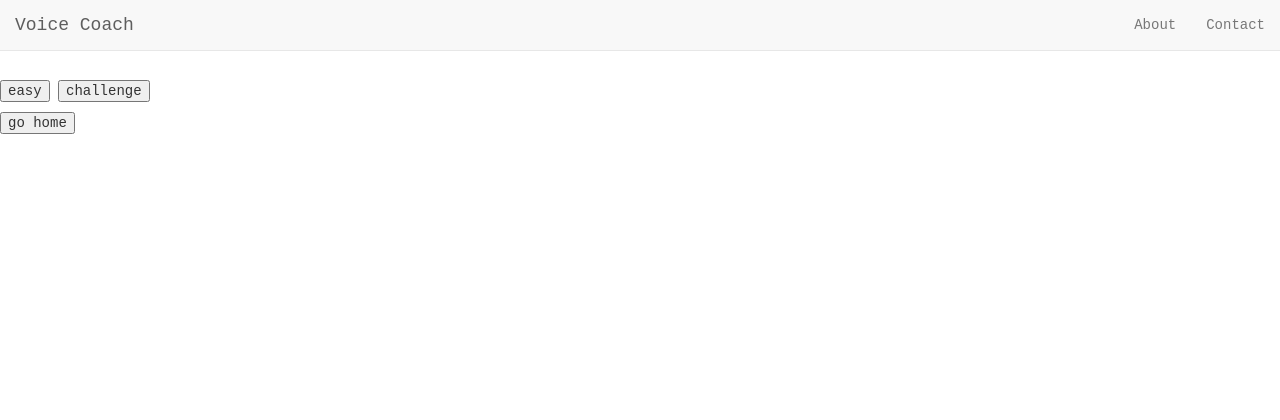
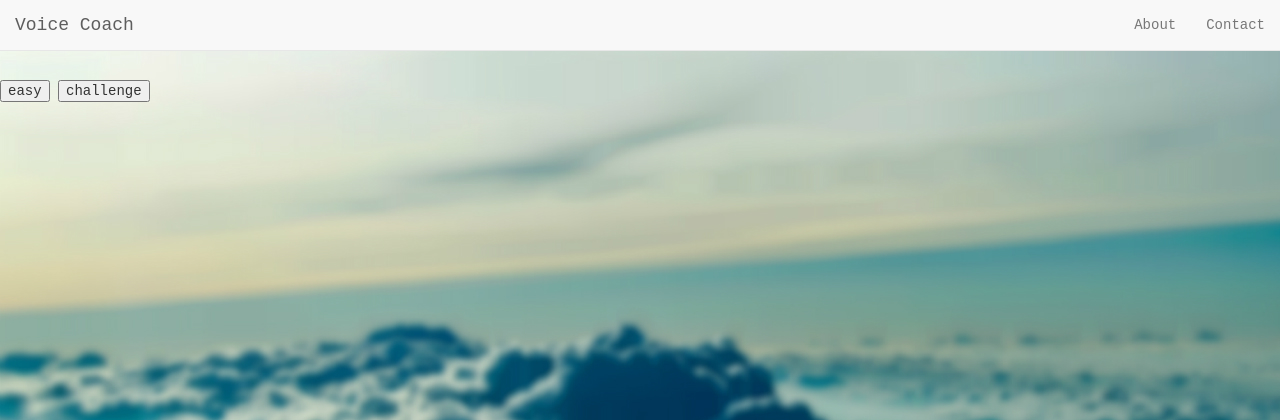
Before and after one commit to iamzgupit/voicecoach, a Flask app: page /tuner in a window 1280 px wide. Shown: the top 420 px of the page. Run offline with Flask 2, Linux system fonts and the light colour scheme; some libraries are stand-ins or nearby versions.

Commit message:
background set up

```diff
--- a/static/styles.css
+++ b/static/styles.css
@@ -2,6 +2,7 @@ body
 {
     background-color: white;
     font: 14px 'Courier New';
+    background-image: url("clouds2.jpg");
 }
 
 #button1
--- a/templates/play_routine.html
+++ b/templates/play_routine.html
@@ -5,9 +5,6 @@ voicecoach
 {% block content %}
 <link href="../static/text-player.css" type="text/css" rel="stylesheet" />
 <h2>Voicecoach Player</h2>
-<form action="/">
-   <input type="submit" value="go home">
-</form>
 <!-- PLAYER WILL LOOK FOR AUDIO LINKS ONLY INSIDE .PT-PLAYLIST -->
 <div class="pt-playlist">
    <!-- CONTROLS MARKUP DYNAMICALLY ADDED TO THE TOP OF .PT-PLAYLIST. -->
--- a/templates/tuner.html
+++ b/templates/tuner.html
@@ -31,9 +31,6 @@ voicecoach
             <div id="detune"><span id="detune_amt">--</span><span id="flat">cents &#9837;</span><span id="sharp">cents &#9839;</span></div>
          </div>
       </div>
-      <form action="/">
-         <input type="submit" value="go home">
-      </form>
       <!-- just used for debugging
          <canvas id="waveform" width="512" height="256"></canvas>
          -->
```
Also changed, not shown: static/clouds.jpg (added), static/clouds2.jpg (added).
